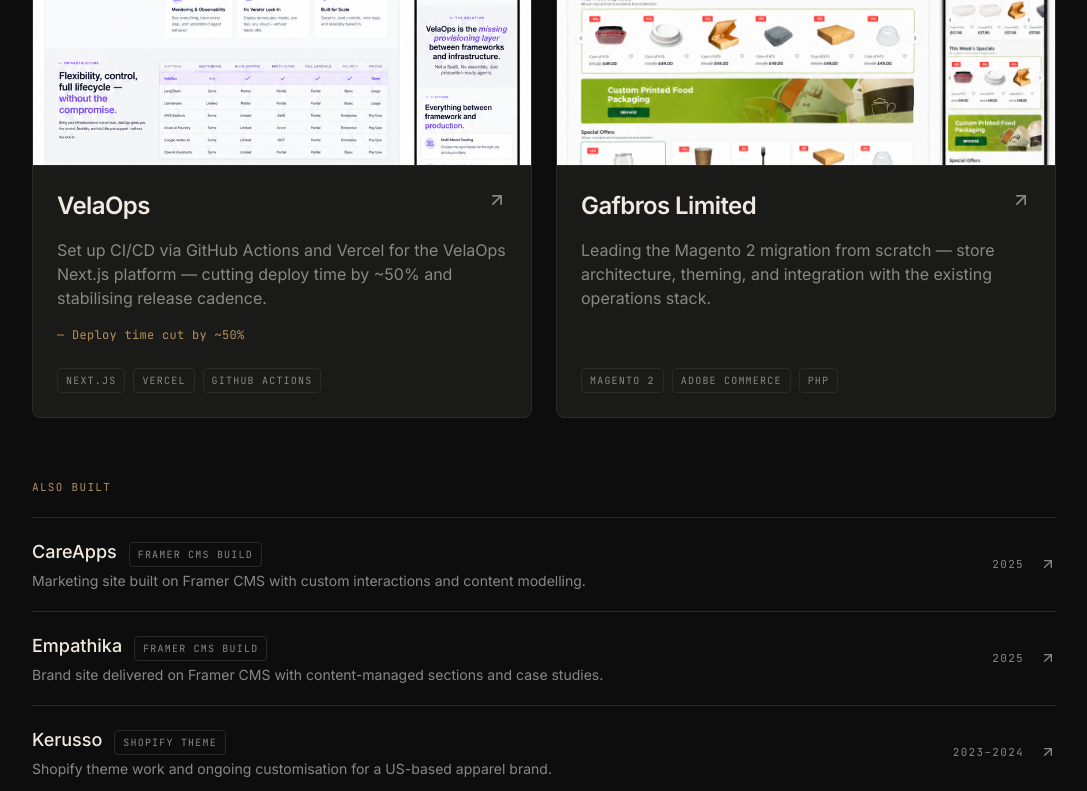
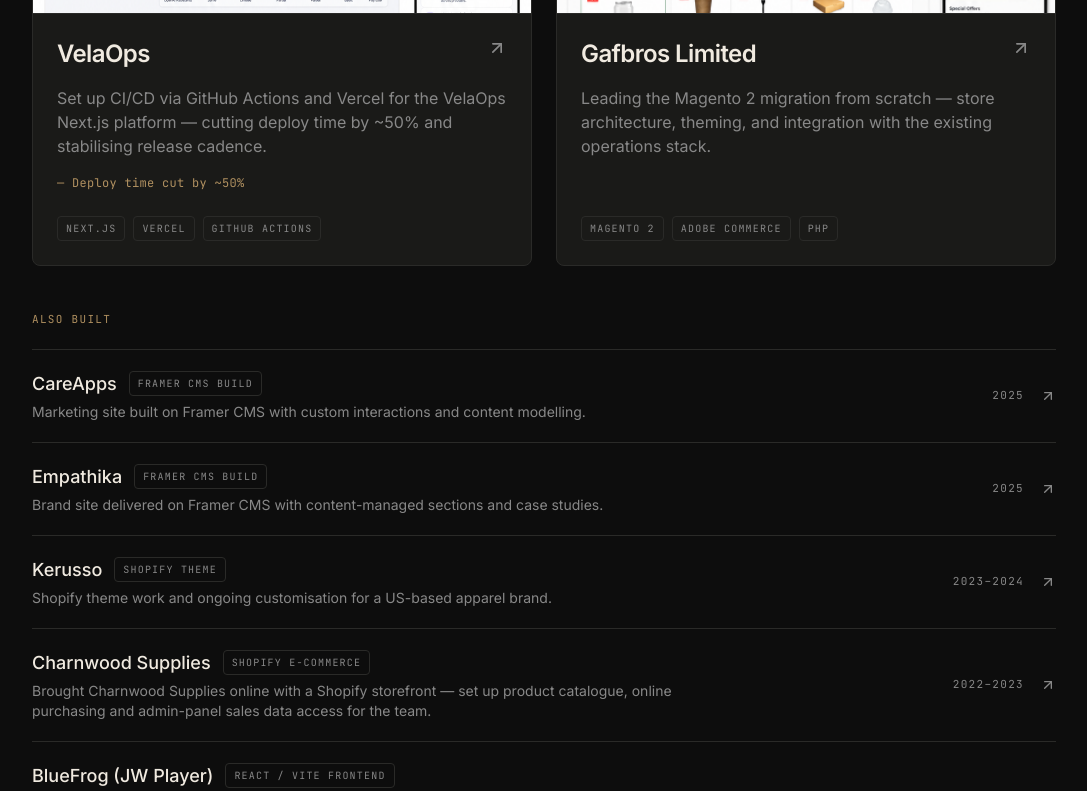
Before and after one commit to tariqmanon/portfolio, a Next.js app: page / in a window 1280 px wide. Shown: the part 2000-2791 px from the top of the page, without its empty margins (96-1183 px from the left). Built offline with nearby package versions, Linux system fonts and the light colour scheme.

Commit message:
spacing issues fixed

```diff
--- a/app/globals.css
+++ b/app/globals.css
@@ -97,7 +97,7 @@
   }
 
   .section {
-    @apply scroll-mt-24 py-14 md:py-section md:py-section-lg;
+    @apply scroll-mt-24 py-8 md:py-10 lg:py-12;
   }
 }
 
--- a/components/sections/about.tsx
+++ b/components/sections/about.tsx
@@ -19,7 +19,7 @@
             whileInView={{ opacity: 1, y: 0 }}
             viewport={{ once: true, margin: "-80px" }}
             transition={{ duration: 0.6, ease }}
-            className="mt-10 max-w-sm"
+            className="mt-8 max-w-sm md:mt-10"
           >
             <div
               className="relative aspect-[3/4] overflow-hidden rounded bg-panel"
@@ -67,7 +67,7 @@
             ))}
           </div>
 
-          <dl className="mt-12 grid grid-cols-2 gap-px overflow-hidden rounded md:grid-cols-4" style={{ border: "0.5px solid rgb(var(--line))", background: "rgb(var(--line))" }}>
+          <dl className="mt-10 grid grid-cols-2 gap-px overflow-hidden rounded md:mt-12 md:grid-cols-4" style={{ border: "0.5px solid rgb(var(--line))", background: "rgb(var(--line))" }}>
             {about.quickFacts.map((f) => (
               <div key={f.label} className="flex flex-col gap-1 bg-panel p-5">
                 <dt className="font-mono text-[10px] uppercase tracking-widest text-subtle">
--- a/components/sections/blog.tsx
+++ b/components/sections/blog.tsx
@@ -19,7 +19,7 @@
           description="Short, practical posts on Shopify, WooCommerce and performance — informed by the day-to-day. CMS launching soon."
         />
 
-        <div className="mt-16 grid grid-cols-1 gap-6 md:grid-cols-3">
+        <div className="mt-10 grid grid-cols-1 gap-6 md:mt-12 md:grid-cols-3">
           {posts.map((p, i) => (
             <motion.div
               key={p.title}
--- a/components/sections/contact.tsx
+++ b/components/sections/contact.tsx
@@ -63,7 +63,7 @@
             description="The fastest way to reach me is the form — or by email. I usually reply within a working day."
           />
 
-          <ul className="mt-10 flex flex-col gap-4 text-sm">
+          <ul className="mt-8 flex flex-col gap-4 text-sm md:mt-10">
             <li className="flex items-center gap-3 text-text/90">
               <Mail className="h-4 w-4 text-accent" />
               <Link href={`mailto:${site.email}`} className="transition-colors duration-hover ease-brand hover:text-accent">
--- a/components/sections/education.tsx
+++ b/components/sections/education.tsx
@@ -9,7 +9,7 @@
 export function Education() {
   return (
     <section id="education" className="section">
-      <div className="container-x grid grid-cols-1 gap-12 lg:grid-cols-12 lg:gap-16">
+      <div className="container-x grid grid-cols-1 gap-10 lg:grid-cols-12 lg:gap-16">
         <div className="lg:col-span-5">
           <SectionHeading
             eyebrow="Education & Development"
@@ -17,7 +17,7 @@
           />
         </div>
 
-        <div className="lg:col-span-7 flex flex-col gap-10">
+        <div className="lg:col-span-7 flex flex-col gap-8 md:gap-10">
           <div>
             <h3 className="label-eyebrow mb-4">Education</h3>
             <ul className="flex flex-col">
--- a/components/sections/experience.tsx
+++ b/components/sections/experience.tsx
@@ -15,7 +15,7 @@
           title="Where I've worked."
         />
 
-        <ol className="mt-16 flex flex-col">
+        <ol className="mt-10 flex flex-col md:mt-12">
           {experience.map((role, i) => (
             <motion.li
               key={role.company}
--- a/components/sections/footer.tsx
+++ b/components/sections/footer.tsx
@@ -5,8 +5,8 @@
 export function Footer() {
   const year = new Date().getFullYear();
   return (
-    <footer className="hairline-t mt-12 md:mt-24">
-      <div className="container-x flex flex-col gap-10 py-14">
+    <footer className="hairline-t mt-6 md:mt-10">
+      <div className="container-x flex flex-col gap-10 py-10 md:py-12">
         <div className="flex flex-col gap-10 md:flex-row md:items-start md:justify-between">
           <div className="flex flex-col gap-4 max-w-md">
             <Monogram />
--- a/components/sections/hero.tsx
+++ b/components/sections/hero.tsx
@@ -13,7 +13,7 @@
 
 export function Hero() {
   return (
-    <section id="top" className="relative overflow-hidden pt-28 md:pt-44 pb-14 md:pb-section md:pb-section-lg">
+    <section id="top" className="relative overflow-hidden pt-28 pb-8 md:pt-44 md:pb-12 lg:pb-14">
       <DotPattern
         className={cn(
           "[mask-image:radial-gradient(ellipse_at_top,white,transparent_70%)]",
@@ -90,7 +90,7 @@
           initial={{ opacity: 0 }}
           animate={{ opacity: 1 }}
           transition={{ duration: 0.7, ease, delay: 0.4 }}
-          className="mt-16 grid grid-cols-1 gap-6 sm:grid-cols-3 sm:gap-10"
+          className="mt-12 grid grid-cols-1 gap-6 sm:grid-cols-3 sm:gap-10 md:mt-16"
         >
           {hero.meta.map((m) => (
             <div key={m.label} className="flex flex-col gap-1 hairline-t pt-4">
--- a/components/sections/services.tsx
+++ b/components/sections/services.tsx
@@ -18,7 +18,7 @@
           description="Most engagements start with a Shopify build or migration, a custom WooCommerce site, or a Next.js project. Pricing below is a starting point — every project is scoped to fit."
         />
 
-        <div className="mt-16 grid grid-cols-1 gap-6 md:grid-cols-2">
+        <div className="mt-10 grid grid-cols-1 gap-6 md:mt-12 md:grid-cols-2">
           {services.map((s, i) => (
             <motion.div
               key={s.name}
--- a/components/sections/stack.tsx
+++ b/components/sections/stack.tsx
@@ -21,7 +21,7 @@
           description="The languages, frameworks and platforms I work with day-to-day."
         />
 
-        <div className="mt-12 grid grid-cols-1 gap-px overflow-hidden rounded md:grid-cols-2 lg:grid-cols-3" style={{ border: "0.5px solid rgb(var(--line))", background: "rgb(var(--line))" }}>
+        <div className="mt-10 grid grid-cols-1 gap-px overflow-hidden rounded md:mt-12 md:grid-cols-2 lg:grid-cols-3" style={{ border: "0.5px solid rgb(var(--line))", background: "rgb(var(--line))" }}>
           {stack.map((g, i) => (
             <motion.div
               key={g.group}
@@ -47,7 +47,7 @@
         </div>
 
         <div className={cn(
-          "relative mt-12 flex w-full flex-col items-center justify-center overflow-hidden rounded",
+          "relative mt-10 flex w-full flex-col items-center justify-center overflow-hidden rounded md:mt-12",
         )}
         style={{ border: "0.5px solid rgb(var(--line))" }}
         >
--- a/components/sections/work.tsx
+++ b/components/sections/work.tsx
@@ -17,7 +17,7 @@
   const more = projects.filter((p) => !p.featured);
 
   return (
-    <section id="work" className="section">
+    <section id="work" className="scroll-mt-24 pt-8 pb-8 md:pt-10 md:pb-10 lg:pt-12 lg:pb-12">
       <div className="container-x">
         <SectionHeading
           eyebrow="Selected Work"
@@ -25,7 +25,7 @@
           description="A selection of e-commerce, SaaS and marketing builds shipped between 2022 and 2025 — most under Tuliptech, a few from earlier freelance work."
         />
 
-        <div className="mt-16 grid grid-cols-1 gap-6 md:grid-cols-2">
+        <div className="mt-10 grid grid-cols-1 gap-6 md:mt-12 md:grid-cols-2">
           {featured.map((p, i) => (
             <motion.div
               key={p.title}
@@ -142,7 +142,7 @@
         </div>
 
         {more.length > 0 && (
-          <div className="mt-16">
+          <div className="mt-10 md:mt-12">
             <h3 className="label-eyebrow mb-6">Also Built</h3>
             <ul className="flex flex-col">
               {more.map((p) => (
@@ -151,7 +151,7 @@
                   className="hairline-t group flex flex-wrap items-center justify-between gap-4 py-5 transition-colors duration-hover ease-brand last:hairline-b"
                 >
                   <div className="flex flex-col gap-1">
-                    <div className="flex items-baseline gap-3">
+                    <div className="flex flex-wrap items-center gap-3">
                       <h4 className="text-base font-medium md:text-lg">{p.title}</h4>
                       <Badge>{p.category}</Badge>
                     </div>
```
